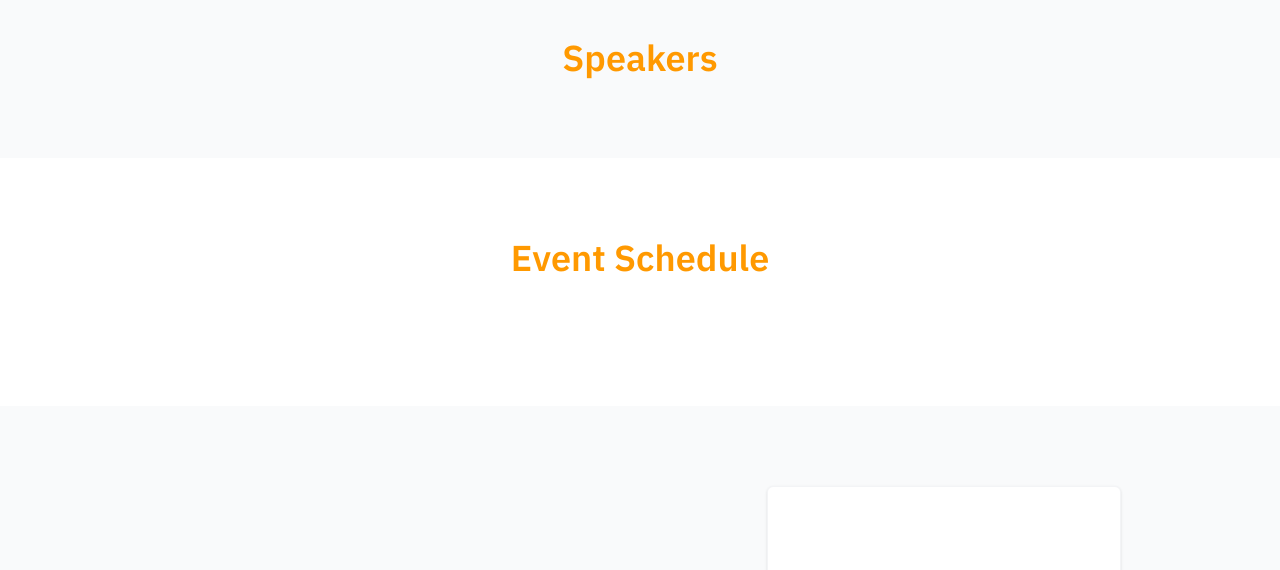
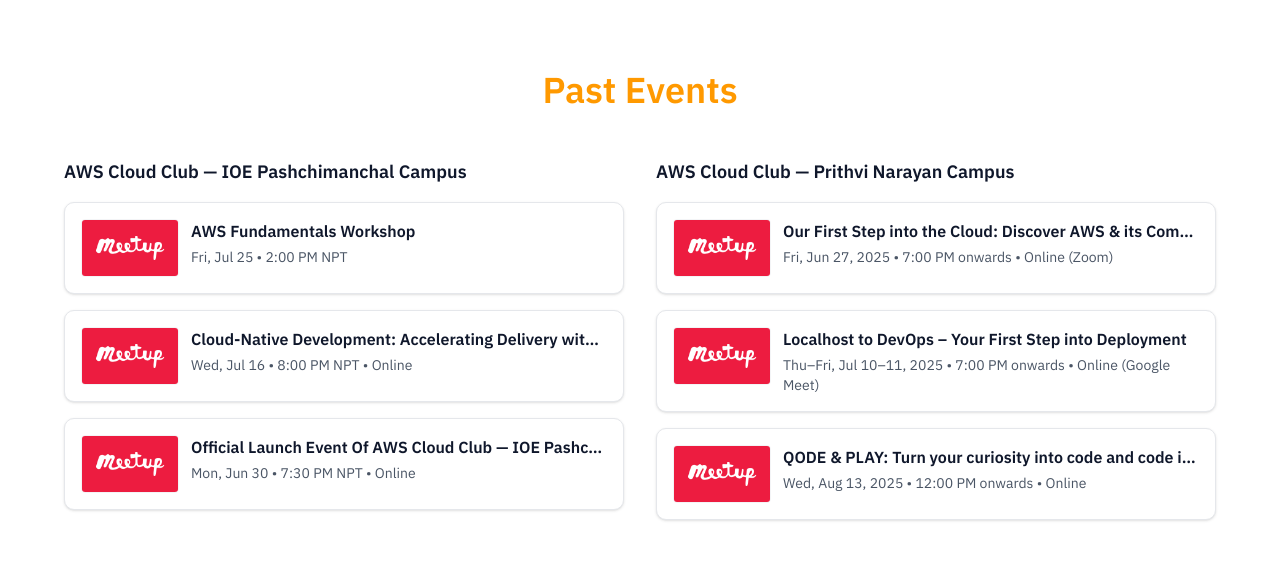
Before and after one commit to SuzalShrestha/aws-scd, a Next.js app: page / in a window 1280 px wide. Shown: the part 1288-1858 px from the top of the page. Built offline with nearby package versions, Linux system fonts and the light colour scheme; no server answers.

Commit message:
Add Past Events component: Introduce PastEvents section to display previous events with OG images, update HomePage to include this new component, and maintain existing image remote patterns in next.config.ts.

```diff
--- a/next.config.ts
+++ b/next.config.ts
@@ -1,4 +1,4 @@
-import type { NextConfig } from "next";
+import type { NextConfig } from 'next';
 
 const nextConfig: NextConfig = {
     images: {
@@ -45,6 +45,30 @@
                 port: '',
                 pathname: '/**',
             },
+            {
+                protocol: 'https',
+                hostname: 'secure-content.meetupstatic.com',
+                port: '',
+                pathname: '/**',
+            },
+            {
+                protocol: 'https',
+                hostname: 'secure.meetupstatic.com',
+                port: '',
+                pathname: '/**',
+            },
+            {
+                protocol: 'https',
+                hostname: 'images.meetup.com',
+                port: '',
+                pathname: '/**',
+            },
+            {
+                protocol: 'https',
+                hostname: 'www.meetup.com',
+                port: '',
+                pathname: '/**',
+            },
         ],
     },
 };
--- a/src/app/(site)/page.tsx
+++ b/src/app/(site)/page.tsx
@@ -10,6 +10,7 @@
 import BackToTop from '@/components/elements/BackToTop';
 import Countdown from '@/components/elements/Countdown';
 import FAQ from '@/components/elements/FAQ';
+import PastEvents from '@/components/elements/PastEvents';
 
 export default function HomePage() {
     return (
@@ -19,6 +20,7 @@
                 <Hero />
             </main>
             <About />
+            <PastEvents />
             <Speakers />
             <Schedule />
             <Registration />
--- /dev/null
+++ b/src/components/elements/PastEvents.tsx
@@ -0,0 +1,155 @@
+import Image from 'next/image';
+
+type EventItem = {
+    title: string;
+    href: string;
+    meta: string;
+    ogImage?: string | null;
+};
+
+const ioeEvents: EventItem[] = [
+    {
+        title: 'AWS Fundamentals Workshop',
+        href: 'https://www.meetup.com/aws-cloud-club-at-institute-of-engineering-pashchimanchal/events/310060476/?eventOrigin=group_past_events',
+        meta: 'Fri, Jul 25 • 2:00 PM NPT',
+    },
+    {
+        title: 'Cloud-Native Development: Accelerating Delivery with AWS',
+        href: 'https://www.meetup.com/aws-cloud-club-at-institute-of-engineering-pashchimanchal/events/309171707/?eventOrigin=group_past_events',
+        meta: 'Wed, Jul 16 • 8:00 PM NPT • Online',
+    },
+    {
+        title: 'Official Launch Event Of AWS Cloud Club — IOE Pashchimanchal Campus',
+        href: 'https://www.meetup.com/aws-cloud-club-at-institute-of-engineering-pashchimanchal/events/308662102/?eventOrigin=group_past_events',
+        meta: 'Mon, Jun 30 • 7:30 PM NPT • Online',
+    },
+];
+
+const pncEvents: EventItem[] = [
+    {
+        title: 'Our First Step into the Cloud: Discover AWS & its Community Programs',
+        href: 'https://www.meetup.com/aws-cloud-club-at-prithvi-narayan-campus/events/308540761/?eventOrigin=group_events_list',
+        meta: 'Fri, Jun 27, 2025 • 7:00 PM onwards • Online (Zoom)',
+    },
+    {
+        title: 'Localhost to DevOps – Your First Step into Deployment',
+        href: 'https://www.meetup.com/aws-cloud-club-at-prithvi-narayan-campus/events/309077434/?eventOrigin=group_events_list',
+        meta: 'Thu–Fri, Jul 10–11, 2025 • 7:00 PM onwards • Online (Google Meet)',
+    },
+    {
+        title: 'QODE & PLAY: Turn your curiosity into code and code into games with Amazon Q',
+        href: 'https://www.meetup.com/aws-cloud-club-at-prithvi-narayan-campus/events/310210771/?eventOrigin=group_events_list',
+        meta: 'Wed, Aug 13, 2025 • 12:00 PM onwards • Online',
+    },
+];
+
+const OGCard = ({ item }: { item: EventItem }) => {
+    const fallbackLogo = '/logos/Meetup-Logo-1300x730.png';
+    const imgSrc = item.ogImage || fallbackLogo;
+    return (
+        <a
+            href={item.href}
+            target='_blank'
+            rel='noopener noreferrer'
+            className='group block rounded-xl border border-gray-200 bg-white p-4 shadow-sm transition hover:shadow-md focus-visible:outline-none focus-visible:ring-2 focus-visible:ring-[var(--aws-orange)]'
+        >
+            <div className='flex items-start gap-3'>
+                <div className='shrink-0 overflow-hidden rounded-md border border-gray-100 bg-white'>
+                    <Image
+                        src={imgSrc}
+                        alt={item.title}
+                        width={96}
+                        height={54}
+                        className='h-14 w-24 object-cover'
+                    />
+                </div>
+                <div className='min-w-0'>
+                    <h3 className='truncate text-base font-semibold text-slate-900 group-hover:text-[var(--aws-orange)]'>
+                        {item.title}
+                    </h3>
+                    <p className='mt-1 text-sm text-gray-600'>{item.meta}</p>
+                </div>
+            </div>
+        </a>
+    );
+};
+
+async function fetchOgImage(url: string): Promise<string | null> {
+    try {
+        const res = await fetch(url, { next: { revalidate: 21600 } }); // revalidate every 6h
+        if (!res.ok) return null;
+        const html = await res.text();
+        const matchProperty = html.match(
+            /<meta[^>]*property=["']og:image["'][^>]*content=["']([^"']+)["'][^>]*>/i
+        );
+        const matchName = html.match(
+            /<meta[^>]*name=["']og:image["'][^>]*content=["']([^"']+)["'][^>]*>/i
+        );
+        const linkRel = html.match(
+            /<link[^>]*rel=["']image_src["'][^>]*href=["']([^"']+)["'][^>]*>/i
+        );
+        const og = matchProperty?.[1] || matchName?.[1] || linkRel?.[1] || null;
+        if (!og) return null;
+        // Normalize protocol-relative URLs
+        if (og.startsWith('//')) return `https:${og}`;
+        return og;
+    } catch {
+        return null;
+    }
+}
+
+const PastEvents = async () => {
+    // Fetch OG images server-side for both lists
+    const ioeWithOG: EventItem[] = await Promise.all(
+        ioeEvents.map(async (e) => ({
+            ...e,
+            ogImage: await fetchOgImage(e.href),
+        }))
+    );
+    const pncWithOG: EventItem[] = await Promise.all(
+        pncEvents.map(async (e) => ({
+            ...e,
+            ogImage: await fetchOgImage(e.href),
+        }))
+    );
+
+    return (
+        <section className='bg-white py-20 px-4' id='past-events'>
+            <div className='mx-auto max-w-6xl'>
+                <div className='mb-12 text-center'>
+                    <h2 className='text-4xl font-semibold text-[var(--aws-orange)]'>
+                        Past Events
+                    </h2>
+                </div>
+
+                <div className='grid grid-cols-1 gap-8 md:grid-cols-2'>
+                    {/* IOE Paschimanchal */}
+                    <div>
+                        <h3 className='mb-4 text-lg font-semibold text-slate-900'>
+                            AWS Cloud Club — IOE Pashchimanchal Campus
+                        </h3>
+                        <div className='space-y-4'>
+                            {ioeWithOG.map((e) => (
+                                <OGCard key={e.href} item={e} />
+                            ))}
+                        </div>
+                    </div>
+
+                    {/* Prithvi Narayan Campus */}
+                    <div>
+                        <h3 className='mb-4 text-lg font-semibold text-slate-900'>
+                            AWS Cloud Club — Prithvi Narayan Campus
+                        </h3>
+                        <div className='space-y-4'>
+                            {pncWithOG.map((e) => (
+                                <OGCard key={e.href} item={e} />
+                            ))}
+                        </div>
+                    </div>
+                </div>
+            </div>
+        </section>
+    );
+};
+
+export default PastEvents;
```
Lines whose indentation alone changed are shown as unchanged.
